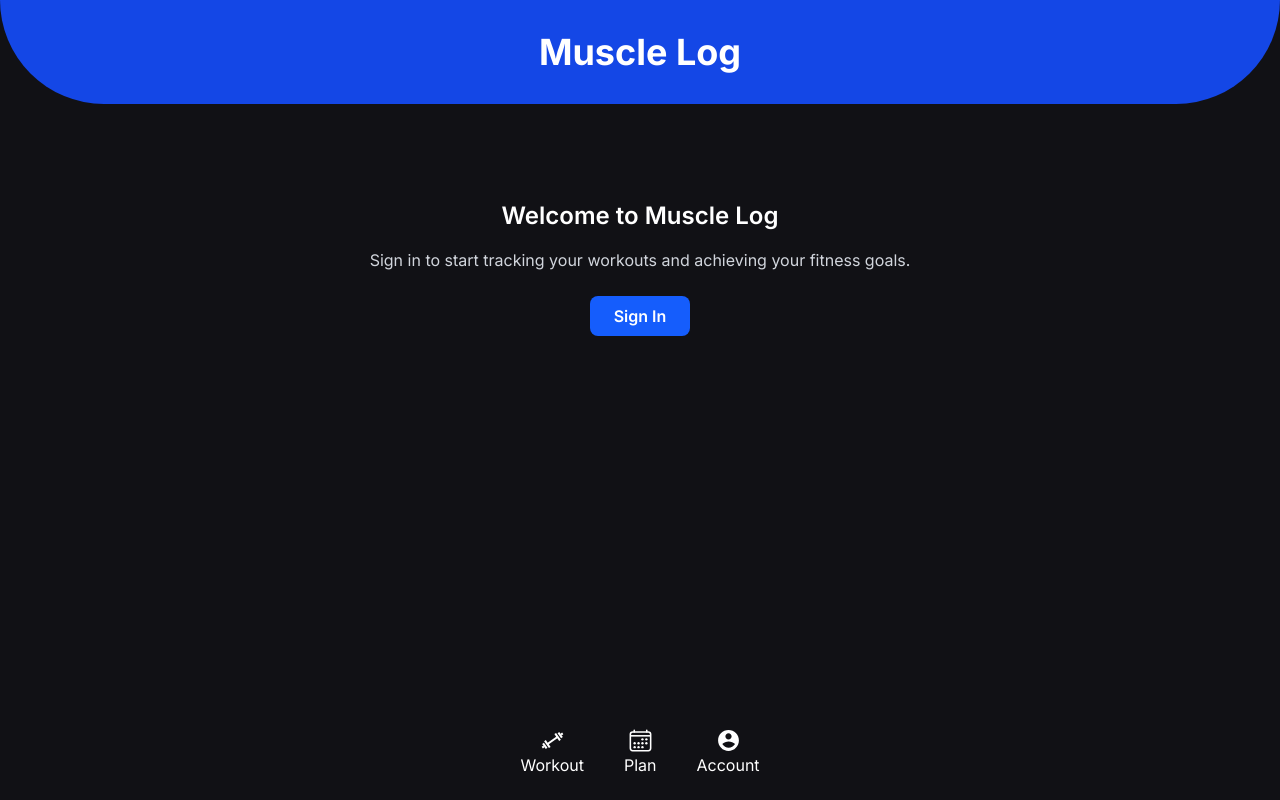
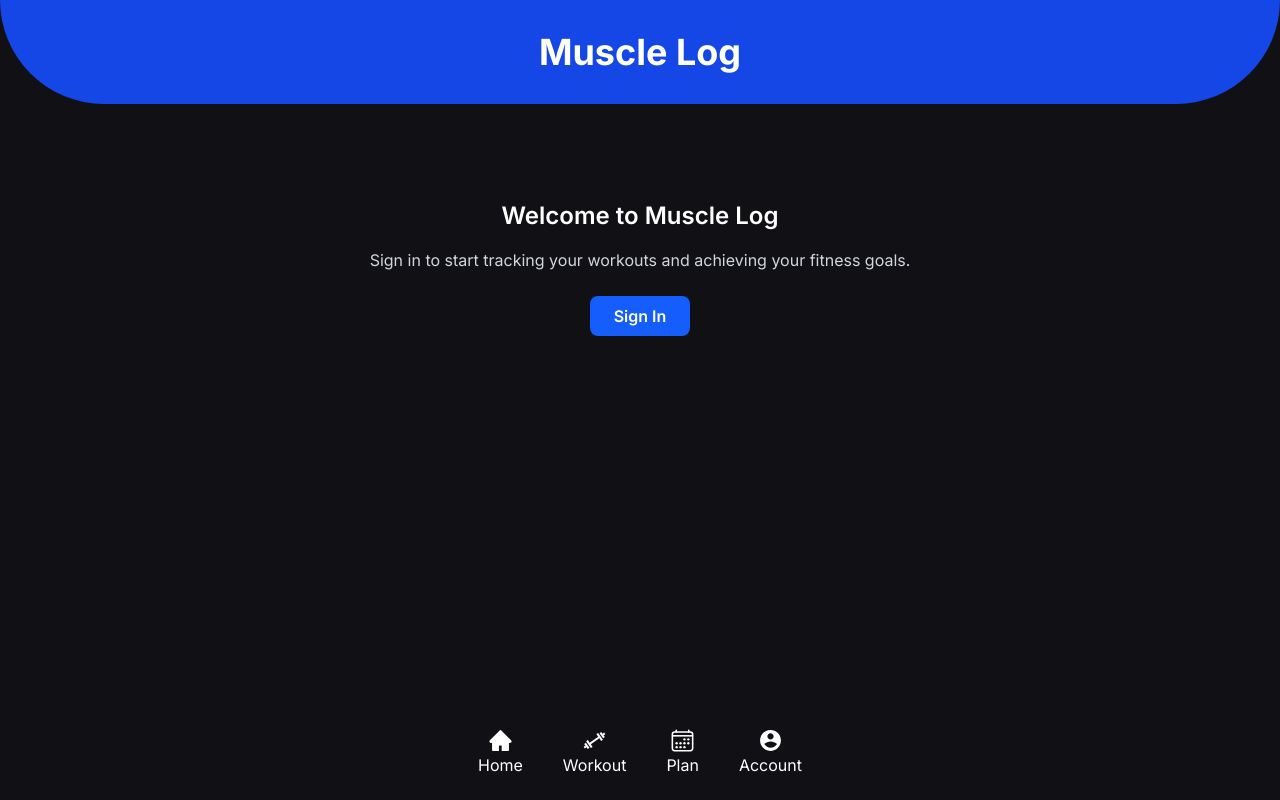
Before and after one commit to Natoprog/Gym-app, a Next.js app: page / in a window 1280 px wide. Built offline with nearby package versions, Linux system fonts and the light colour scheme; no server answers.

Commit message:
fix: Restore Home link in Navigation component and remove commented Exercise link

```diff
--- a/src/components/UI/Navigation/Navigation.tsx
+++ b/src/components/UI/Navigation/Navigation.tsx
@@ -13,6 +13,10 @@
 
   return (
     <nav className="w-full h-24 sticky bottom-0 left-0 flex justify-center gap-10 items-center p-5 bg-[#111115] text-white">
+      <Link href="/" className="flex flex-col items-center">
+        <AiFillHome size={25} />
+        <span>Home</span>
+      </Link>
       <Link
         href={`/workout/${date.getFullYear()}/${
           date.getMonth() + 1
@@ -22,10 +26,6 @@
         <CgGym size={25} />
         <span>Workout</span>
       </Link>
-      {/* <Link href="/exercise" className="flex flex-col items-center">
-        <AiFillHome size={25} />
-        <span>Exercise</span>
-      </Link> */}
       <Link href="/calendar" className="flex flex-col items-center">
         <IoCalendarOutline size={25} />
         <span>Plan</span>
```
